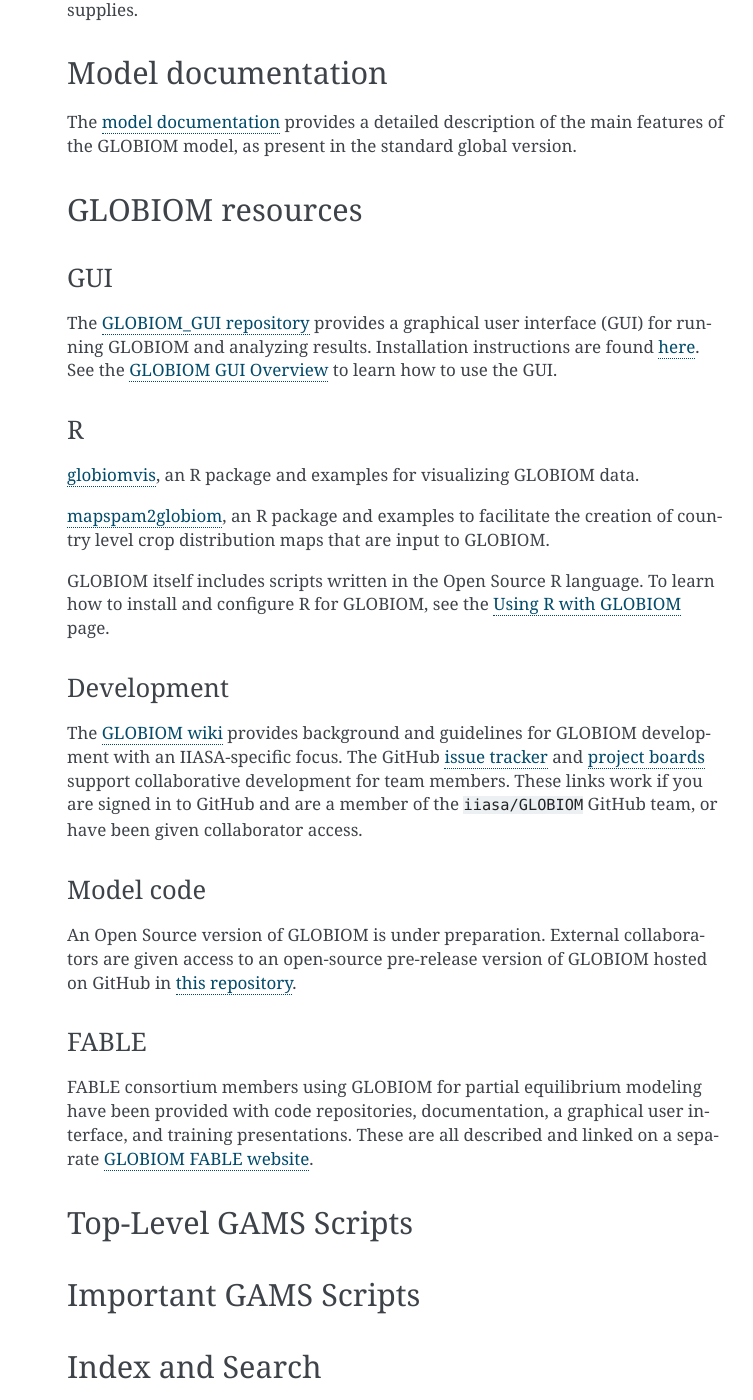
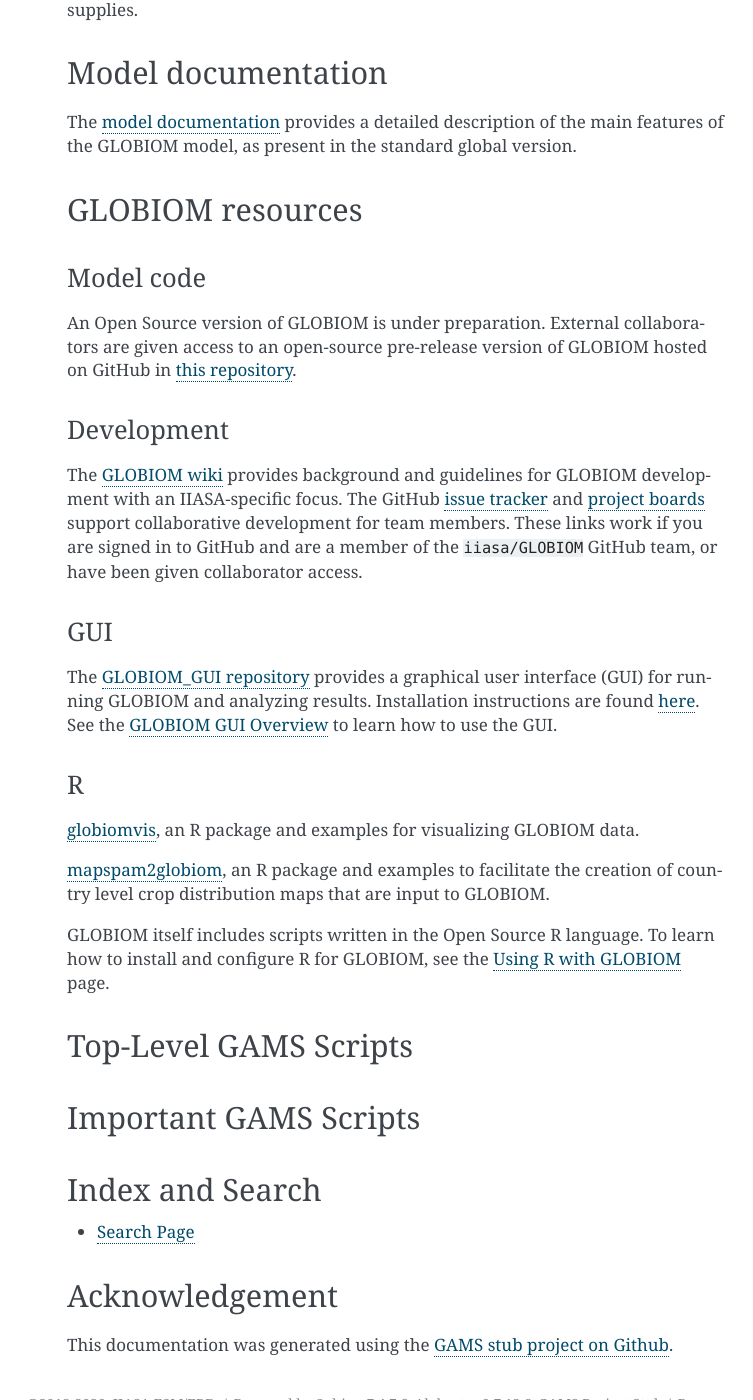
Before and after one commit to iiasa/GLOBIOM_doc, a Sphinx documentation site: the page built from source/index.rst, in a window 1280 px wide and 1400 px high, scrolled down 1112 px. Shown: the whole window, without its empty margins (353-1106 px from the left). Built offline with Sphinx 7.4.7, drawn with Linux system fonts in a browser that asks for light colours; pages that are not in the unit, such as notebooks, are missing from menus; some of the changed text lies outside the part shown.

Commit message:
Revise 'GLOBIOM resources' sub sections
Drop FABLE sub section.
Re-order others.

```diff
--- a/source/index.rst
+++ b/source/index.rst
@@ -53,6 +53,21 @@
 GLOBIOM resources
 -----------------
 
+Model code
+^^^^^^^^^^
+An Open Source version of GLOBIOM is under preparation. External collaborators are given access
+to an open-source pre-release version of GLOBIOM hosted on GitHub in `this repository
+<https://github.com/iiasa/GLOBIOM_Prerelease_Model>`_.
+
+Development
+^^^^^^^^^^^
+The `GLOBIOM wiki <https://github.com/iiasa/GLOBIOM/wiki>`_ provides background and guidelines
+for GLOBIOM development with an IIASA-specific focus. The GitHub `issue tracker
+<https://github.com/iiasa/GLOBIOM/issues>`_ and `project boards
+<https://github.com/iiasa/GLOBIOM/projects>`_ support collaborative development for team
+members. These links work if you are signed in to GitHub and are a member of the
+``iiasa/GLOBIOM`` GitHub team, or have been given collaborator access.
+
 GUI
 ^^^
 The `GLOBIOM_GUI repository <https://github.com/iiasa/GLOBIOM_GUI>`_ provides a graphical user
@@ -70,28 +85,6 @@
 
 GLOBIOM itself includes scripts written in the Open Source R language. To learn how to install
 and configure R for GLOBIOM, see the :doc:`R` page.
-
-Development
-^^^^^^^^^^^
-The `GLOBIOM wiki <https://github.com/iiasa/GLOBIOM/wiki>`_ provides background and guidelines
-for GLOBIOM development with an IIASA-specific focus. The GitHub `issue tracker
-<https://github.com/iiasa/GLOBIOM/issues>`_ and `project boards
-<https://github.com/iiasa/GLOBIOM/projects>`_ support collaborative development for team
-members. These links work if you are signed in to GitHub and are a member of the
-``iiasa/GLOBIOM`` GitHub team, or have been given collaborator access.
-
-Model code
-^^^^^^^^^^
-An Open Source version of GLOBIOM is under preparation. External collaborators are given access
-to an open-source pre-release version of GLOBIOM hosted on GitHub in `this repository
-<https://github.com/iiasa/GLOBIOM_Prerelease_Model>`_.
-
-FABLE
-^^^^^
-FABLE consortium members using GLOBIOM for partial equilibrium modeling have been provided with
-code repositories, documentation, a graphical user interface, and training presentations. These
-are all described and linked on a separate `GLOBIOM FABLE website
-<https://iiasa.github.io/GLOBIOM_FABLE>`_.
 
 Top-Level GAMS Scripts
 ----------------------
```
